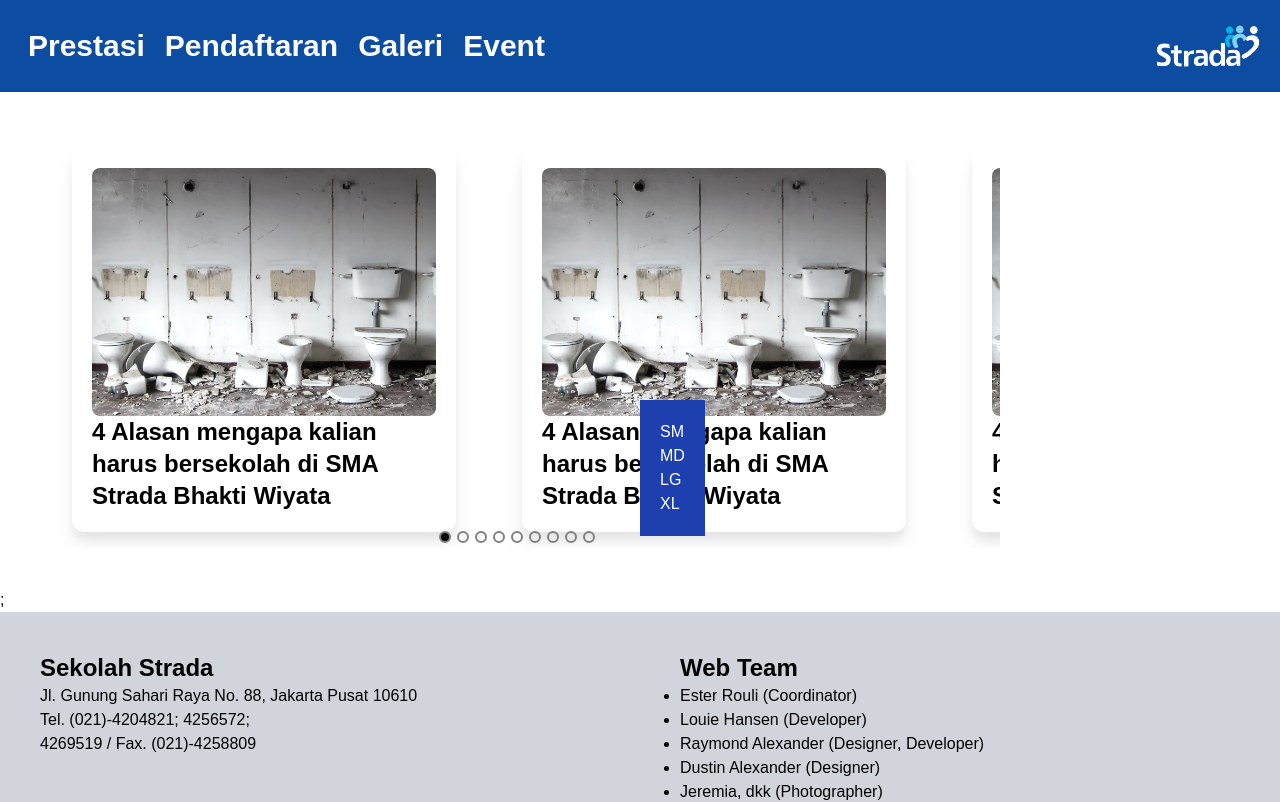
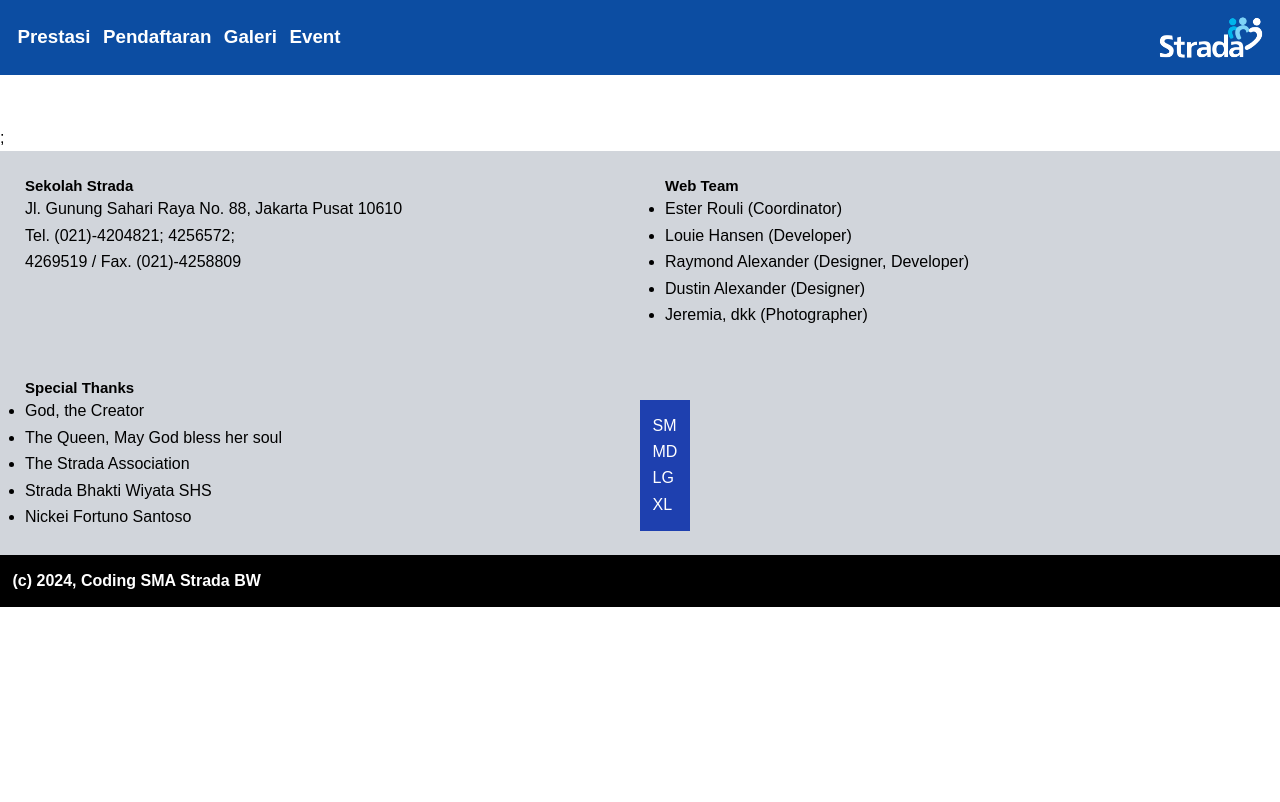
Before and after one commit to aspectxlol/bw-rewrite, a Next.js app: page /test in a window 1280 px wide. Shown: the top 802 px of the page. Built offline with nearby package versions, Linux system fonts and the light colour scheme.

Commit message:
a lot lot more restyling and fix prod

```diff
--- a/package.json
+++ b/package.json
@@ -24,5 +24,6 @@
     "eslint": "^9",
     "eslint-config-next": "15.1.0",
     "@eslint/eslintrc": "^3"
-  }
+  },
+  "packageManager": "yarn@1.22.21+sha512.ca75da26c00327d26267ce33536e5790f18ebd53266796fbb664d2a4a5116308042dd8ee7003b276a20eace7d3c5561c3577bdd71bcb67071187af124779620a"
 }
--- a/src/components/Articles.tsx
+++ b/src/components/Articles.tsx
@@ -2,7 +2,7 @@ import Article from "@bw/components/Article";
 import EmblaCarousel from "@bw/components/outside/EmblaCarousel";
 
 export default function Articles() {
-    const Slides = Array.from(Array(14).keys()).map((i) => <Article key={i} title={"4 Alasan mengapa kalian harus bersekolah di SMA Strada Bhakti Wiyata"} image={"1.png"} url={'/smelly'} />);
+    const Slides = Array.from(Array(10).keys()).map((i) => <Article key={i} title={`${i + 1}. 4 Alasan mengapa kalian harus bersekolah di SMA Strada Bhakti Wiyata`} image={"1.png"} url={'/smelly'} />);
 
     return (
         <div className={"flex flex-row gap-10 overflow-hidden"}>
--- a/src/components/Navbar.tsx
+++ b/src/components/Navbar.tsx
@@ -30,7 +30,7 @@ export default function Navbar() {
 function  HamburgerIcon(svgProps: SVGProps<SVGSVGElement> ) {
   return (
       <svg xmlns="http://www.w3.org/2000/svg" width="16" height="16" fill="currentColor" className="bi bi-list" viewBox="0 0 16 16" {...svgProps}>
-          <path fill-rule="evenodd"
+          <path fillRule="evenodd"
                 d="M2.5 12a.5.5 0 0 1 .5-.5h10a.5.5 0 0 1 0 1H3a.5.5 0 0 1-.5-.5m0-4a.5.5 0 0 1 .5-.5h10a.5.5 0 0 1 0 1H3a.5.5 0 0 1-.5-.5m0-4a.5.5 0 0 1 .5-.5h10a.5.5 0 0 1 0 1H3a.5.5 0 0 1-.5-.5"/>
       </svg>
   );
--- a/src/pages/_app.tsx
+++ b/src/pages/_app.tsx
@@ -1,5 +1,8 @@
 import Navbar from "@bw/components/Navbar";
 import "@bw/styles/globals.css";
+import "@bw/styles/embla.css"
+import "@bw/styles/base.css"
+
 import type { AppProps } from "next/app";
 import Footer from "@bw/components/Footer";
 
--- a/src/pages/index.tsx
+++ b/src/pages/index.tsx
@@ -1,8 +1,6 @@
 import Image from 'next/image'
 import Stat from "@bw/components/Stat";
 import Articles from "@bw/components/Articles";
-import '@bw/styles/embla.css'
-import '@bw/styles/base.css'
 
 export default function Home() {
   return (
--- a/src/pages/test/index.tsx
+++ b/src/pages/test/index.tsx
@@ -1,48 +1,6 @@
-import Article from "@bw/components/Article";
-import Carousel from "react-multi-carousel";
-import 'react-multi-carousel/lib/styles.css'
-
 export default function Test() {
   return (
     <div className={"flex flex-row gap-10 p-10"}>
-        <Carousel
-            showDots={true}
-            swipeable={true}
-            draggable={true}
-            arrows={false}
-            partialVisbile={true}
-            responsive={{
-                    desktop: {
-                        breakpoint: {
-                            max: 3000,
-                            min: 1024
-                        },
-                        items: 2,
-                        partialVisibilityGutter: 70
-                    },
-                    mobile: {
-                        breakpoint: {
-                            max: 464,
-                            min: 0
-                        },
-                        items: 1,
-                        partialVisibilityGutter: 30
-                    },
-                    tablet: {
-                        breakpoint: {
-                            max: 1024,
-                            min: 464
-                        },
-                        items: 2,
-                        partialVisibilityGutter: 30
-                    }
-                }}
-            containerClass={"w-[80%] p-4"}
-        >
-            {Array(10).fill(0).map((i) =>
-                <Article key={i} title={"4 Alasan mengapa kalian harus bersekolah di SMA Strada Bhakti Wiyata"} image={"1.png"} url={'/smelly'} />
-            )}
-        </Carousel>
     </div>
   );
 }
--- a/src/styles/embla.css
+++ b/src/styles/embla.css
@@ -4,10 +4,16 @@
 .embla__container {
     display: flex;
 }
+
 .embla__slide {
-    flex: 0 0 18%;
-    min-width: 0;
+    margin-right: 10px; /* Default slide gap */
 }
+@media (min-width: 768px) {
+    .embla__slide {
+        margin-right: 20px; /* Breakpoint SM gap */
+    }
+}
+
 
 .embla__slide__number {
     box-shadow: inset 0 0 0 0.2rem var(--detail-medium-contrast);
```
